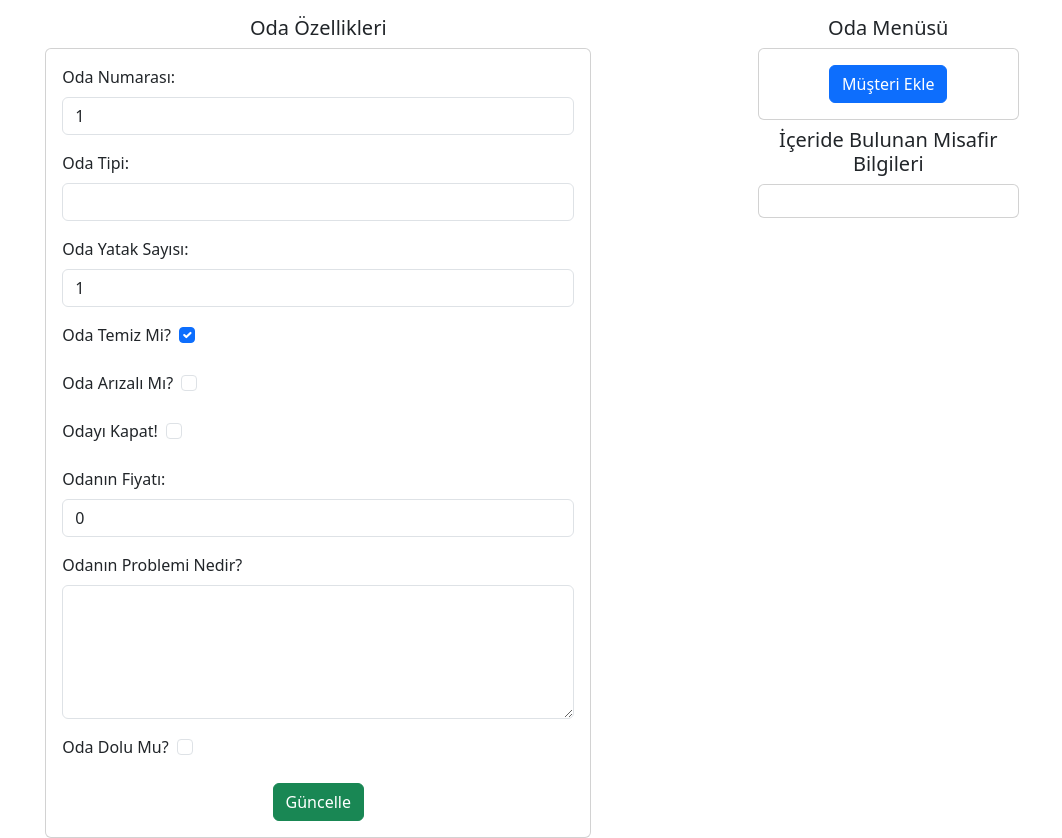
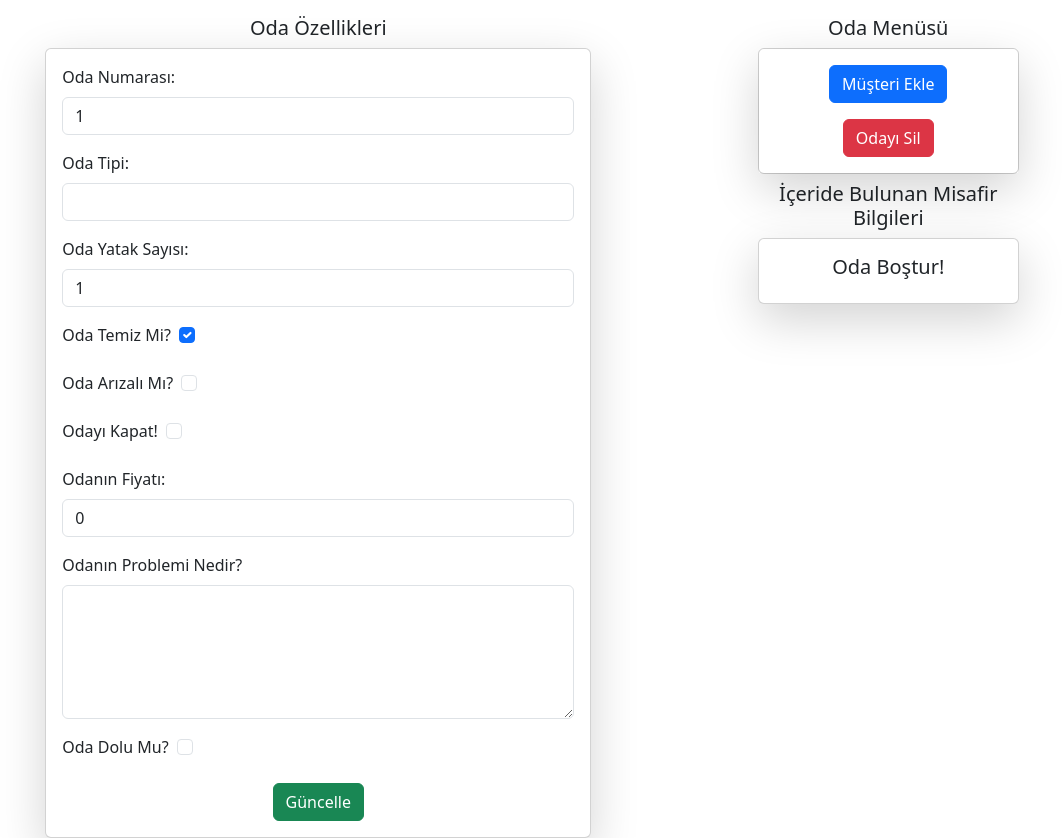
Before and after one commit to Alimddar/OtelKayit, a Django app: page /odadetay/1 in a window 1280 px wide. Shown: the part 56-894 px from the top of the page, without its empty margins (108-1170 px from the left). Run offline with Django 4.2, Linux system fonts and the light colour scheme; the visitor is signed in with stand-in values (Sample User, id 1); data that the repository does not hold is empty.

Commit message:
Room Delete & Fixed Some Issue

```diff
--- a/OtelApp/models.py
+++ b/OtelApp/models.py
@@ -1,6 +1,7 @@
 from django.db import models
 
 from django.core import validators
+
 # User modelini çek
 from django.contrib.auth.models import User
 
@@ -29,7 +30,7 @@ class OtelOda(models.Model):
     roomisempty = models.BooleanField(("Oda Dolu Mu?"), default=False)
 
     def __str__(self) -> str:
-        return self.roomtype
+        return str((self.roomnumber))
 
 class KonukBilgileri(models.Model):
     room = models.ForeignKey(OtelOda, verbose_name=("Oda Tipi"), on_delete=models.CASCADE)
@@ -47,8 +48,6 @@ class KonukBilgileri(models.Model):
         return self.first_name
 
 
-
-
 class Muhasebe(models.Model):
     date = models.DateField(("Tarih"), auto_now_add=True)
     room = models.ForeignKey(OtelOda, verbose_name=("Oda"), on_delete=models.CASCADE)
--- /dev/null
+++ b/OtelApp/templates/Components/_deleteroommodal.html
@@ -0,0 +1,17 @@
+<div class="modal fade" id="odasilModal" tabindex="-1" aria-labelledby="exampleModalLabel" aria-hidden="true">
+  <div class="modal-dialog">
+    <div class="modal-content">
+      <div class="modal-header">
+        <h1 class="modal-title fs-5 bg-danger" id="exampleModalLabel">Uyarı</h1>
+        <button type="button" class="btn-close" data-bs-dismiss="modal" aria-label="Close"></button>
+      </div>
+      <div class="modal-body">
+        Odayı Silmek İstediğinizden Emin Misiniz?
+      </div>
+      <div class="modal-footer">
+        <button type="button" class="btn btn-secondary" data-bs-dismiss="modal">Kapat</button>
+        <a href="{% url 'roomdelete' odalar.id %}"><button type="button" class="btn btn-danger m-auto">Sil</button></a>
+      </div>
+    </div>
+  </div>
+</div>
--- a/OtelApp/templates/base.html
+++ b/OtelApp/templates/base.html
@@ -28,7 +28,6 @@
 
     <!-- Kendi Js -->
     <script src="{% static 'js/app.js' %}"></script>
-    <script src="{% static 'js/form.js' %}"></script>
 
     <!-- Bootstrap Cdn -->
     <script src="https://cdn.jsdelivr.net/npm/bootstrap@5.3.2/dist/js/bootstrap.bundle.min.js" integrity="sha384-C6RzsynM9kWDrMNeT87bh95OGNyZPhcTNXj1NW7RuBCsyN/o0jlpcV8Qyq46cDfL" crossorigin="anonymous"></script>
--- a/OtelApp/templates/otel.html
+++ b/OtelApp/templates/otel.html
@@ -33,7 +33,7 @@ Otel Sistemi
                         <div class="col-md-3 mb-4">
                             <a href="{% url 'odadetay' oda.id %}" class="link-underline link-underline-opacity-0">
                                 <div class="card border-0">
-                                    <div class="card-body rounded-3 {% if oda.roomisempty == True %}
+                                    <div class="card-body rounded-3 shadow-lg {% if oda.roomisempty == True %}
                               bg-info
                               {% elif oda.roomdefective == True or oda.roomactive == True %}
                               bg-warning
@@ -71,6 +71,5 @@ Otel Sistemi
     </div>
 </div>
 
-
 {% include "./Components/_addroommodal.html" %}
 {% endblock site-icerik %}
--- a/OtelApp/templates/roomdetail.html
+++ b/OtelApp/templates/roomdetail.html
@@ -14,13 +14,13 @@
     <div class="row justify-content-around">
         <div class="col-md-6">
             <h5 class="text-center mt-3">Oda Özellikleri</h5>
-            <div class="card">
+            <div class="card shadow-lg">
                 <div class="card-body">
                     <form action="{% url 'odadetay' odalar.id %}" method="post">
                         {% csrf_token %}
                         {{form}}
                         <div class="text-center">
-                            <button class="btn btn-success">Güncelle</button>
+                            <button type="submit" class="btn btn-success">Güncelle</button>
                         </div>
                     </form>
                 </div>
@@ -29,10 +29,15 @@
         <div class="col-md-3">
             <h5 class="text-center mt-3">Oda Menüsü</h5>
             <div class="card">
-                <div class="card-body">
+                <div class="card-body shadow-lg">
                     <div class="text-center">
                         <button type="button" class="btn btn-primary" data-bs-toggle="modal" data-bs-target="#guestadd">
                             Müşteri Ekle
+                        </button>
+                        <br>
+                        <button type="button" class="btn btn-danger mt-3" data-bs-toggle="modal"
+                            data-bs-target="#odasilModal">
+                            Odayı Sil
                         </button>
                     </div>
                 </div>
@@ -40,13 +45,17 @@
             <div class="row justify-content-center">
                 <h5 class="text-center mt-2">İçeride Bulunan Misafir Bilgileri</h5>
                 <div class="col-md-12">
-                    <div class="card">
+                    <div class="card shadow-lg">
                         <div class="card-body">
+                            {% if musteriler %}
                             {% for kisi in musteriler %}
                             <a href="{% url 'musteridetay' kisi.id %}" class="link-underline link-underline-opacity-0">
                                 <p class="text-center">{{kisi.first_name}} {{kisi.last_name}}</p>
                             </a>
                             {% endfor %}
+                            {% else %}
+                              <h5 class="text-center">Oda Boştur!</h5>
+                            {% endif %}
                         </div>
                     </div>
                 </div>
@@ -58,4 +67,7 @@
     {% include "./Components/_addguestmodal.html" %}
     {% endif %}
 </div>
+<!-- DeleteRoom Modal -->
+{% include "./Components/_deleteroommodal.html" %}
+
 {% endblock site-icerik %}
--- a/OtelKayit/urls.py
+++ b/OtelKayit/urls.py
@@ -42,6 +42,7 @@ urlpatterns = [
     # Api Path burada!
     path(f'{baseapiUrl}odadetay/<odaId>', guestregister, name="misafirkayit"),
     path(f'{baseapiUrl}roomadd',roomadd, name="roomadd"),
+    path(f'{baseapiUrl}roomdelete/<odaId>', roomdelete, name="roomdelete"),
 
     # 404 Path'idir!.
     re_path(r'^.*/$', hatasayfasi, name="404"),
```
Also changed, not shown: OtelApp/static/js/app.js (+113 -10 lines), OtelApp/static/js/form.js (deleted, +0 -100 lines), OtelAppApi/views.py (+22 -6 lines).
